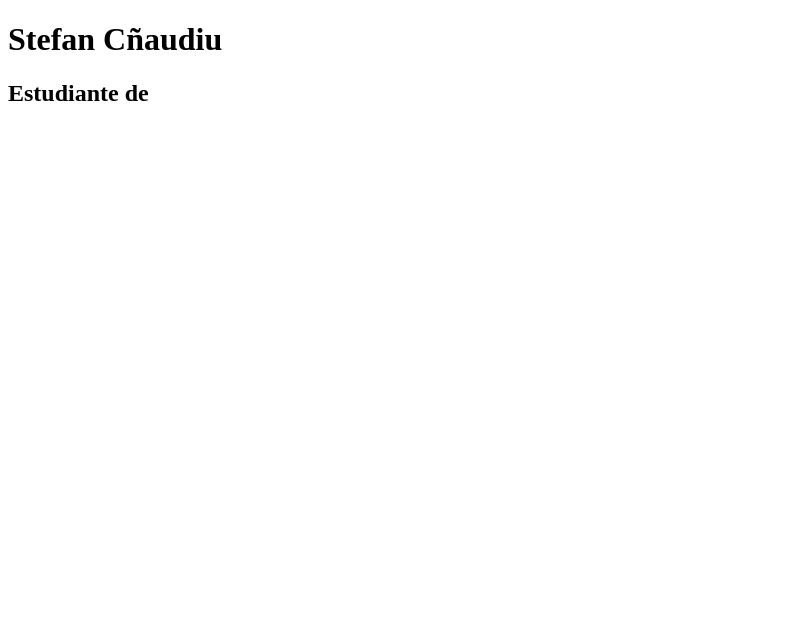
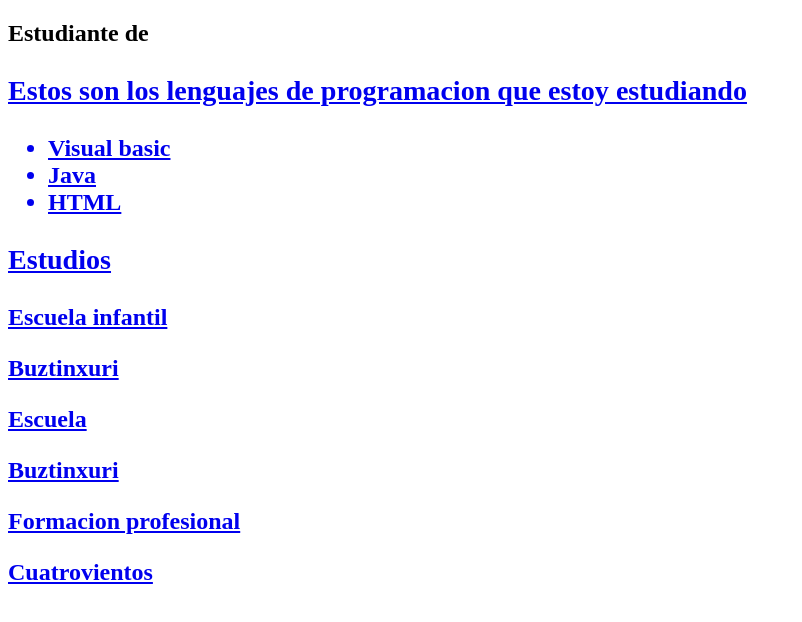
Before and after one commit to stefanclaudiualg/m, a plain HTML site: page index.html in a window 1280 px wide. Shown: the whole page, without its empty margins (0-802 px from the left). Drawn offline with Linux system fonts and the light colour scheme.

Commit message:
Added educational information

```diff
--- a/index.html
+++ b/index.html
@@ -7,13 +7,38 @@
 </head>
 <body>
 
-    <h1>
-        Stefan Cñaudiu
-    </h1>
+    <main>
 
-    <h2>
-        Estudiante de <a href="https://cuatrovientos.org"></a>
-    </h2>
+        <h2> Estudiante de <a href="https://cuatrovientos.org"</h2>
+
+        <section>
+
+            <h3> Estos son los lenguajes de programacion que estoy estudiando</h3>
+            <ul>
+                <li>Visual basic</li>
+                <li>Java</li>
+                <li>HTML</li>
+            </ul>
+        </section>
+
+            <h3>Estudios</h3>
+
+            <div>
+                <p>Escuela infantil</p>
+                <p>Buztinxuri</p>
+            </div>
+            <div>
+                <p>Escuela</p>
+                <P>Buztinxuri</P>
+            </div>
+            <div>
+                <p>Formacion profesional</p>
+                <p>Cuatrovientos</p>
+            </div>
+        <section>
+
+        </section>
+    </main>
 
 </body>
 </html>
```
